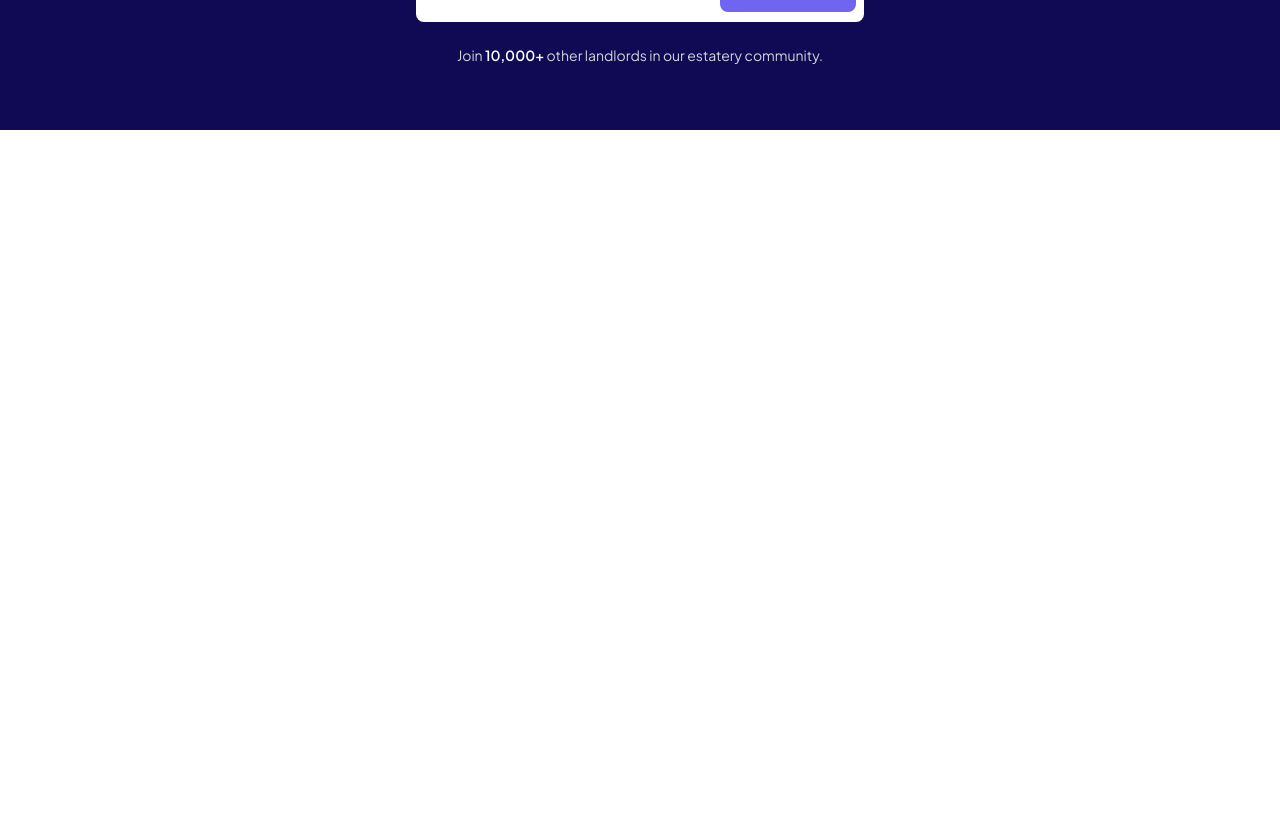
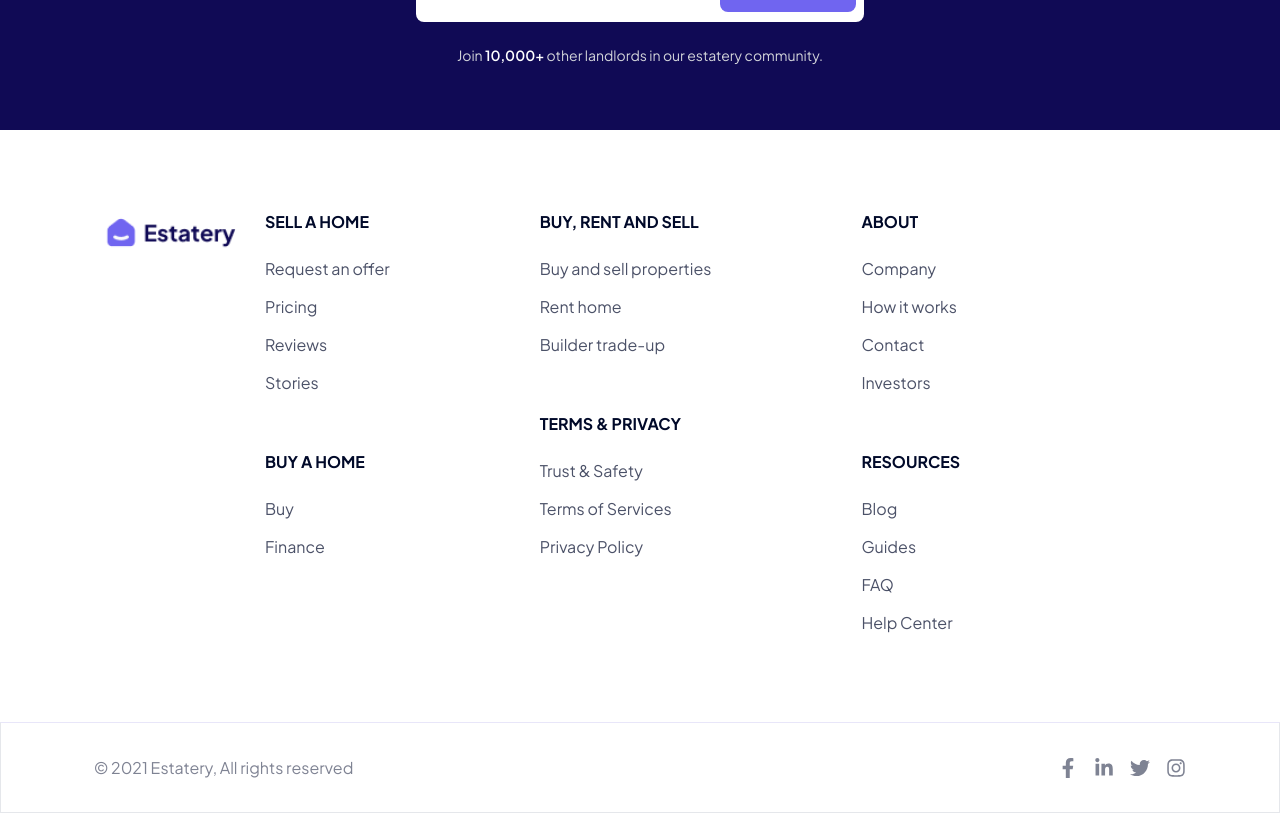
Before and after one commit to Rah214/Estate-website, a Next.js app: page / in a window 1280 px wide. Shown: the part 4662-5475 px from the top of the page. Before the commit the page ends 4792 px from the top, so only its background shows below. Built offline with nearby package versions, Linux system fonts and the light colour scheme.

Commit message:
Add Footer component and update layout to include it; update package dependencies

```diff
--- a/package.json
+++ b/package.json
@@ -9,12 +9,16 @@
     "lint": "next lint"
   },
   "dependencies": {
+    "@fortawesome/free-brands-svg-icons": "^6.7.2",
+    "@fortawesome/free-solid-svg-icons": "^6.7.2",
+    "@fortawesome/react-fontawesome": "^0.2.2",
     "@headlessui/react": "^2.2.0",
     "framer-motion": "^12.4.1",
     "lucide-react": "^0.474.0",
     "next": "15.1.6",
     "react": "^19.0.0",
     "react-dom": "^19.0.0",
+    "react-icons": "^5.4.0",
     "swiper": "^11.2.2"
   },
   "devDependencies": {
--- a/src/app/layout.js
+++ b/src/app/layout.js
@@ -1,6 +1,7 @@
 import { Geist, Geist_Mono } from "next/font/google";
 import "./globals.css";
 import Header from "@/components/Header";
+import Footer from "@/components/Footer";
 
 const geistSans = Geist({
   variable: "--font-geist-sans",
@@ -25,6 +26,7 @@ export default function RootLayout({ children }) {
       >
         <Header/>
         {children}
+      <Footer/>
       </body>
     </html>
   );
--- /dev/null
+++ b/src/components/Footer.jsx
@@ -0,0 +1,108 @@
+import React from 'react';
+import Image from 'next/image';
+import Link from 'next/link';
+import { FaFacebookF, FaLinkedinIn, FaTwitter, FaInstagram } from 'react-icons/fa';
+
+const footerData = [
+    {
+        title: 'SELL A HOME',
+        links: [
+            { name: 'Request an offer', href: '/request-an-offer' },
+            { name: 'Pricing', href: '/pricing' },
+            { name: 'Reviews', href: '/reviews' },
+            { name: 'Stories', href: '/stories' }
+        ]
+    },
+    {
+        title: 'BUY A HOME',
+        links: [
+            { name: 'Buy', href: '/buy' },
+            { name: 'Finance', href: '/finance' }
+        ]
+    },
+    {
+        title: 'BUY, RENT AND SELL',
+        links: [
+            { name: 'Buy and sell properties', href: '/buy-and-sell-properties' },
+            { name: 'Rent home', href: '/rent-home' },
+            { name: 'Builder trade-up', href: '/builder-trade-up' }
+        ]
+    },
+    {
+        title: 'TERMS & PRIVACY',
+        links: [
+            { name: 'Trust & Safety', href: '/trust-and-safety' },
+            { name: 'Terms of Services', href: '/terms-of-services' },
+            { name: 'Privacy Policy', href: '/privacy-policy' }
+        ]
+    },
+    {
+        title: 'ABOUT',
+        links: [
+            { name: 'Company', href: '/company' },
+            { name: 'How it works', href: '/how-it-works' },
+            { name: 'Contact', href: '/contact' },
+            { name: 'Investors', href: '/investors' }
+        ]
+    },
+    {
+        title: 'RESOURCES',
+        links: [
+            { name: 'Blog', href: '/blog' },
+            { name: 'Guides', href: '/guides' },
+            { name: 'FAQ', href: '/faq' },
+            { name: 'Help Center', href: '/help-center' }
+        ]
+    }
+];
+
+const socialLinks = [
+    { href: 'https://facebook.com', icon: <FaFacebookF /> },
+    { href: 'https://linkedin.com', icon: <FaLinkedinIn /> },
+    { href: 'https://twitter.com', icon: <FaTwitter /> },
+    { href: 'https://instagram.com', icon: <FaInstagram /> }
+];
+
+const Footer = () => {
+    return (
+        <section className='w-full m-auto font-sans'>
+            <div className='max-w-[1140px] lg:justify-stretch justify-between px-6 md:py-[80px] py-[40px] m-auto gap-5 flex-wrap flex'>
+                <div className='w-[151px] h-[40px]'>
+                    <Image src={'/logo.png'} height={40} width={151} alt='logo' />
+                </div>
+
+                <div className='flex flex-wrap mt-[38px] sm:mt-[0px] lg:gap-[150px] md:gap-[100px] sm:gap-[50px] gap-[30px]'>
+                    {[0, 2, 4].map((startIndex) => (
+                        <div key={startIndex} className='flex flex-col gap-[48px]'>
+                            {footerData.slice(startIndex, startIndex + 2).map((section) => (
+                                <div key={section.title} className='flex flex-col '>
+                                    <h1 className='font-bold leading-[24px] mb-4 text-[#000929]'>{section.title}</h1>
+                                    {section.links.map((link) => (
+                                        <Link href={link.href} key={link.href} className='text-[#000929] opacity-[70%] font-normal leading-[38px] hover:underline'>
+                                            {link.name}
+                                        </Link>
+                                    ))}
+                                </div>
+                            ))}
+                        </div>
+                    ))}
+                </div>
+            </div>
+
+            <div className='border-t-[#E8E6F9] border-[1.5px] w-full'>
+                <div className='max-w-[1140px] m-auto py-8 px-6 flex md:flex-row flex-col md:gap-0 gap-[24px] items-center justify-between'>
+                    <h1 className='text-[#000929] opacity-[50%] font-normal leading-[25.6px]'>&copy; 2021 Estatery, All rights reserved</h1>
+                    <div className='flex gap-4'>
+                        {socialLinks.map((social, index) => (
+                            <Link href={social.href} key={index} target='_blank' rel='noopener noreferrer' className='text-[#000929] opacity-[50%] text-xl hover:text-[#000929] hover:opacity-100'>
+                                {social.icon}
+                            </Link>
+                        ))}
+                    </div>
+                </div>
+            </div>
+        </section>
+    );
+};
+
+export default Footer;
```
Also changed, not shown: 1 other file (tests, documents, lock files or other folders).
